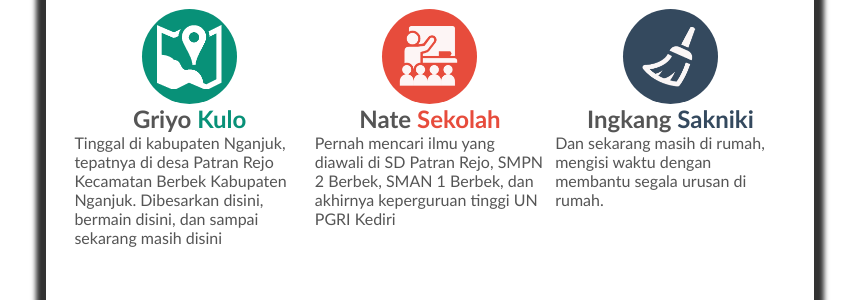
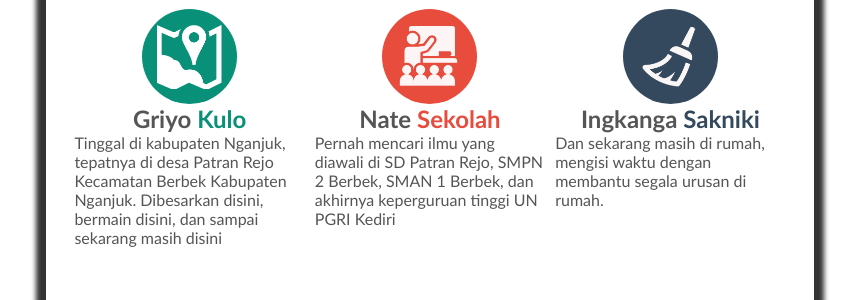
Before and after one commit to iwaneffendi/me, a Jekyll site: the page built from index.html, in a window 1280 px wide. Shown: the part 661-961 px from the top of the page, without its empty margins (210-1069 px from the left). Built offline with Jekyll 4.4.1, drawn with Linux system fonts in a browser that asks for light colours.

Commit message:
Update index.html

```diff
--- a/index.html
+++ b/index.html
@@ -38,7 +38,7 @@ layout: default
         <div class="icon-place">
             <img src="assets/image/activity.png" alt="">
         </div>
-        <h2>Ingkang <strong>Sakniki</strong></h2>
+        <h2>Ingkanga <strong>Sakniki</strong></h2>
         <p> Dan sekarang masih di rumah, mengisi waktu dengan membantu segala
         urusan di rumah.</p>
     </div>
```
